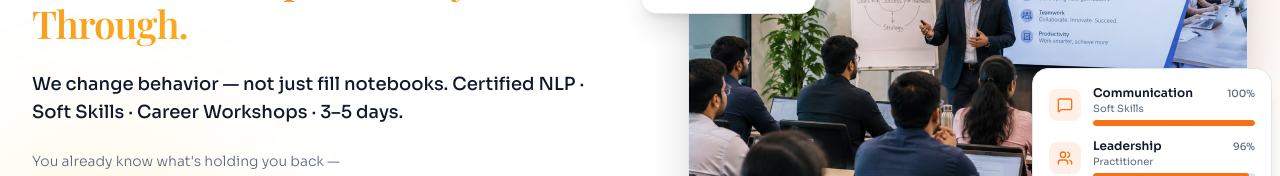
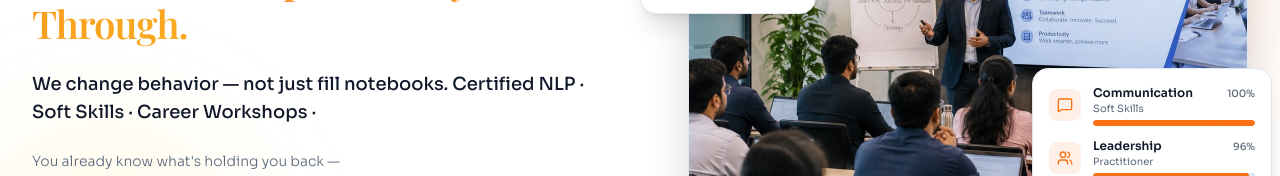
Before and after one commit to ranjithui/Phoenixx_edu_factory, a React (Vite) app: page / in a window 1280 px wide. Shown: the part 321-497 px from the top of the page. Built offline with nearby package versions, Linux system fonts and the light colour scheme.

Commit message:
content edit

```diff
--- a/src/components/HeroSection.tsx
+++ b/src/components/HeroSection.tsx
@@ -110,7 +110,7 @@ export function HeroSection() {
 
           <p className="mt-6 max-w-xl text-base font-medium leading-relaxed text-foreground sm:text-lg">
             We change behavior — not just fill notebooks. Certified NLP · Soft Skills · Career
-            Workshops · 3–5 days.
+            Workshops ·
           </p>
 
           <p className="mt-6 max-w-xl text-sm font-light leading-relaxed text-muted-foreground">
```
